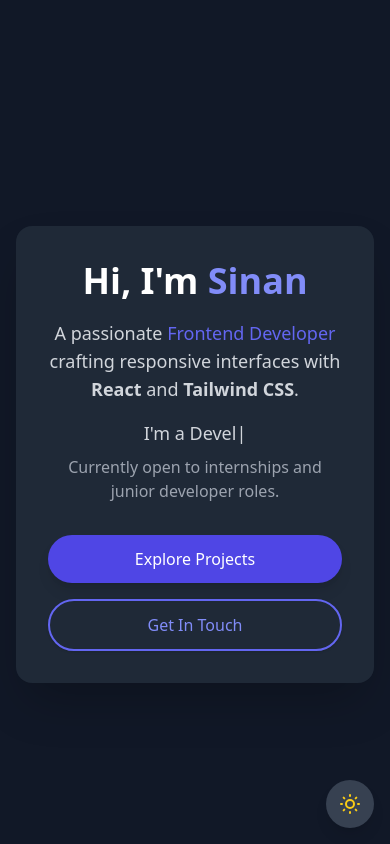
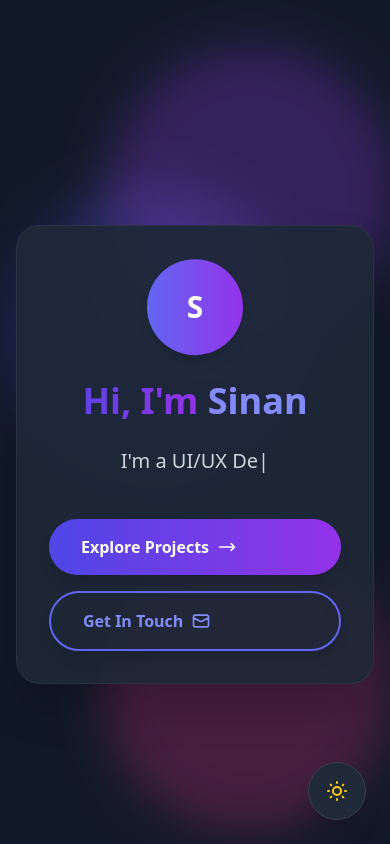
Before and after one commit to Sinanhubb/myportfolio, a React (Create React App) app in the folder my-portfolio/: page / in a window 390 px wide. Shown: the top 844 px of the page. Built offline with nearby package versions, Linux system fonts and the light colour scheme.

Commit message:
improve my portfolio

```diff
--- a/my-portfolio/src/App.js
+++ b/my-portfolio/src/App.js
@@ -1,6 +1,6 @@
-import React, { useState, useEffect } from "react";
+import React, { useState, useEffect, useMemo } from "react";
 import { BrowserRouter as Router, Routes, Route } from "react-router-dom";
-import { motion } from "framer-motion";
+import { motion, AnimatePresence } from "framer-motion";
 import About from "./About";
 import Projects from "./Projects";
 import Footer from "./Footer";
@@ -11,107 +11,279 @@ import AdminLogin from "./AdminLogin";
 import { PrivateRoute } from "./PrivateRoute";
 import ProjectDetail from "./ProjectDetail";
 
-
-
-
-
-
-// Lazy load Navbar
+// Lazy load components for better performance
 const Navbar = React.lazy(() => import("./Navbar"));
 
-function MainApp({ skills, projects, testimonials, fadeInUp, staggerContainer }) {
+// Custom hook for theme management
+const useTheme = () => {
+  const [darkMode, setDarkMode] = useState(() => {
+    if (typeof window !== 'undefined') {
+      const saved = localStorage.getItem('darkMode');
+      return saved ? JSON.parse(saved) : true;
+    }
+    return true;
+  });
+
+  useEffect(() => {
+    document.documentElement.classList.toggle("dark", darkMode);
+    localStorage.setItem('darkMode', JSON.stringify(darkMode));
+  }, [darkMode]);
+
+  return [darkMode, setDarkMode];
+};
+
+// Enhanced animation variants
+const animations = {
+  fadeInUp: {
+    hidden: { opacity: 0, y: 30 },
+    visible: {
+      opacity: 1,
+      y: 0,
+      transition: {
+        duration: 0.6,
+        ease: [0.25, 0.46, 0.45, 0.94]
+      }
+    },
+  },
+
+  staggerContainer: {
+    hidden: { opacity: 0 },
+    visible: {
+      opacity: 1,
+      transition: {
+        staggerChildren: 0.15,
+        delayChildren: 0.1
+      },
+    },
+  },
+
+  slideInLeft: {
+    hidden: { opacity: 0, x: -50 },
+    visible: {
+      opacity: 1,
+      x: 0,
+      transition: { duration: 0.6, ease: "easeOut" }
+    },
+  },
+
+  scaleIn: {
+    hidden: { opacity: 0, scale: 0.8 },
+    visible: {
+      opacity: 1,
+      scale: 1,
+      transition: { duration: 0.5, ease: "easeOut" }
+    },
+  },
+
+  float: {
+    animate: {
+      y: [-10, 10, -10],
+      transition: {
+        duration: 3,
+        repeat: Infinity,
+        ease: "easeInOut"
+      }
+    }
+  }
+};
+
+// Enhanced Loading Component
+const LoadingSpinner = () => (
+  <div className="h-16 bg-gradient-to-r from-indigo-500 to-purple-600 flex items-center justify-center">
+    <div className="animate-spin rounded-full h-8 w-8 border-b-2 border-white"></div>
+  </div>
+);
+
+// Enhanced Hero Section Component
+const HeroSection = ({ fadeInUp }) => {
+  const [isVisible, setIsVisible] = useState(false);
+
+  useEffect(() => {
+    setIsVisible(true);
+  }, []);
+
   return (
-    <>
-      {/* Hero Section */}
-      <section id="home" className="flex items-center justify-center min-h-screen px-4 pt-16">
+    <section id="home" className="relative flex items-center justify-center min-h-screen px-4 pt-16 overflow-hidden">
+      {/* Animated background elements */}
+      <div className="absolute inset-0 overflow-hidden">
+        <motion.div
+          className="absolute top-20 left-10 w-72 h-72 bg-purple-300 dark:bg-purple-700 rounded-full mix-blend-multiply dark:mix-blend-screen filter blur-xl opacity-30"
+          animate={{
+            x: [0, 100, 0],
+            y: [0, -50, 0],
+          }}
+          transition={{
+            duration: 20,
+            repeat: Infinity,
+            ease: "linear"
+          }}
+        />
+        <motion.div
+          className="absolute top-40 right-10 w-72 h-72 bg-indigo-300 dark:bg-indigo-700 rounded-full mix-blend-multiply dark:mix-blend-screen filter blur-xl opacity-30"
+          animate={{
+            x: [0, -100, 0],
+            y: [0, 50, 0],
+          }}
+          transition={{
+            duration: 25,
+            repeat: Infinity,
+            ease: "linear"
+          }}
+        />
+        <motion.div
+          className="absolute -bottom-8 left-20 w-72 h-72 bg-pink-300 dark:bg-pink-700 rounded-full mix-blend-multiply dark:mix-blend-screen filter blur-xl opacity-30"
+          animate={{
+            x: [0, 50, 0],
+            y: [0, -100, 0],
+          }}
+          transition={{
+            duration: 30,
+            repeat: Infinity,
+            ease: "linear"
+          }}
+        />
+      </div>
+
       <motion.div
         initial="hidden"
-          animate="visible"
+        animate={isVisible ? "visible" : "hidden"}
         variants={fadeInUp}
-          className="p-8 bg-white dark:bg-gray-800 bg-opacity-90 backdrop-blur-md rounded-2xl shadow-2xl max-w-2xl w-full text-center"
+        className="relative z-10 p-8 bg-white/90 dark:bg-gray-800/90 backdrop-blur-xl rounded-3xl shadow-2xl max-w-2xl w-full text-center border border-gray-200/50 dark:border-gray-700/50"
       >
-         <h1 className="text-4xl md:text-5xl font-bold text-gray-900 dark:text-white mb-4 leading-tight">
+        <motion.div
+          variants={animations.float}
+          animate="animate"
+          className="mb-6"
+        >
+          <div className="w-24 h-24 mx-auto bg-gradient-to-r from-indigo-500 to-purple-600 rounded-full flex items-center justify-center text-white text-3xl font-bold shadow-lg">
+            S
+          </div>
+        </motion.div>
+
+        <motion.h1
+          className="text-4xl md:text-6xl font-bold bg-gradient-to-r from-indigo-600 via-purple-600 to-indigo-600 bg-clip-text text-transparent mb-6 leading-tight"
+          variants={animations.slideInLeft}
+        >
           Hi, I'm <span className="text-indigo-600 dark:text-indigo-400">Sinan</span>
-</h1>
-<p className="text-gray-600 dark:text-gray-300 text-lg md:text-xl mb-4">
-  A passionate <span className="text-indigo-500">Frontend Developer</span> crafting responsive interfaces with <strong>React</strong> and <strong>Tailwind CSS</strong>.
-</p>
+        </motion.h1>
 
-         <p className="text-gray-600 dark:text-gray-300 text-lg md:text-xl mb-2">
+        <motion.div
+          className="text-gray-600 dark:text-gray-300 text-xl md:text-2xl mb-8 min-h-[2em]"
+          variants={animations.scaleIn}
+        >
           <ReactTyped
-    strings={["I'm a Developer.", "I'm a Designer.", "I'm a Problem Solver."]}
-    typeSpeed={50}
-    backSpeed={30}
+            strings={[
+              "I'm a Full-Stack Developer.",
+              "I'm a UI/UX Designer.",
+              "I'm a Problem Solver.",
+              "I build amazing experiences."
+            ]}
+            typeSpeed={60}
+            backSpeed={40}
+            backDelay={2000}
+            startDelay={1000}
             loop
+            className="font-medium"
           />
-</p>
-<p className="text-gray-500 dark:text-gray-400 text-md md:text-lg mb-8">
-  Currently open to internships and junior developer roles.
-</p>
+        </motion.div>
 
-
-          <div className="flex flex-col sm:flex-row justify-center gap-4">
+        <motion.div
+          className="flex flex-col sm:flex-row justify-center gap-4"
+          variants={animations.staggerContainer}
+        >
           <motion.a
             href="#projects"
-              className="px-8 py-3 bg-indigo-600 text-white rounded-full hover:bg-indigo-700 shadow-lg transition-all duration-300 font-medium"
+            className="group px-8 py-4 bg-gradient-to-r from-indigo-600 to-purple-600 text-white rounded-full hover:from-indigo-700 hover:to-purple-700 shadow-lg transition-all duration-300 font-semibold transform hover:scale-105 hover:shadow-xl"
+            variants={fadeInUp}
             whileHover={{ scale: 1.05 }}
+            whileTap={{ scale: 0.95 }}
           >
+            <span className="flex items-center gap-2">
               Explore Projects
+              <svg className="w-5 h-5 group-hover:translate-x-1 transition-transform" fill="none" stroke="currentColor" viewBox="0 0 24 24">
+                <path strokeLinecap="round" strokeLinejoin="round" strokeWidth="2" d="M17 8l4 4m0 0l-4 4m4-4H3" />
+              </svg>
+            </span>
           </motion.a>
+
           <motion.a
             href="#contact"
-              className="px-8 py-3 border-2 border-indigo-500 text-indigo-600 dark:text-indigo-400 rounded-full hover:bg-indigo-50 dark:hover:bg-indigo-800 shadow transition-all duration-300 font-medium"
+            className="group px-8 py-4 border-2 border-indigo-500 text-indigo-600 dark:text-indigo-400 rounded-full hover:bg-indigo-50 dark:hover:bg-indigo-900/30 shadow-lg transition-all duration-300 font-semibold transform hover:scale-105"
+            variants={fadeInUp}
             whileHover={{ scale: 1.05 }}
+            whileTap={{ scale: 0.95 }}
           >
+            <span className="flex items-center gap-2">
               Get In Touch
+              <svg className="w-5 h-5 group-hover:rotate-12 transition-transform" fill="none" stroke="currentColor" viewBox="0 0 24 24">
+                <path strokeLinecap="round" strokeLinejoin="round" strokeWidth="2" d="M3 8l7.89 4.26a2 2 0 002.22 0L21 8M5 19h14a2 2 0 002-2V7a2 2 0 00-2-2H5a2 2 0 00-2 2v10a2 2 0 002 2z" />
+              </svg>
+            </span>
           </motion.a>
-          </div>
+        </motion.div>
       </motion.div>
     </section>
+  );
+};
 
-      {/* About */}
-      <About skills={skills} />
-
-      {/* Projects */}
-      <Projects projects={projects} />
-
-      {/* Contact */}
-      <Contact />
-
-      {/* Testimonials */}
-      <section className="py-20 bg-gray-100 dark:bg-gray-800">
+// Enhanced Testimonials Section
+const TestimonialsSection = ({ testimonials, fadeInUp, staggerContainer }) => (
+  <section className="py-20 bg-gradient-to-br from-gray-50 to-gray-100 dark:from-gray-800 dark:to-gray-900">
     <div className="max-w-6xl mx-auto px-4">
       <motion.div
         initial="hidden"
         whileInView="visible"
-            viewport={{ once: true }}
+        viewport={{ once: true, margin: "-100px" }}
         variants={fadeInUp}
-            className="mb-12 text-center"
+        className="mb-16 text-center"
       >
-            <h2 className="text-4xl md:text-5xl font-bold mb-6 text-gray-800 dark:text-white">What Clients Say</h2>
+        <h2 className="text-4xl md:text-5xl font-bold mb-6 bg-gradient-to-r from-indigo-600 to-purple-600 bg-clip-text text-transparent">
+          What Clients Say
+        </h2>
+        <div className="w-24 h-1 bg-gradient-to-r from-indigo-500 to-purple-500 mx-auto rounded-full"></div>
       </motion.div>
 
       <motion.div
         initial="hidden"
         whileInView="visible"
-            viewport={{ once: true }}
+        viewport={{ once: true, margin: "-50px" }}
         variants={staggerContainer}
         className="grid grid-cols-1 md:grid-cols-2 gap-8"
       >
-            {testimonials.map((testimonial) => (
+        {testimonials.map((testimonial, index) => (
           <motion.div
             key={testimonial.id}
             variants={fadeInUp}
-                className="bg-white dark:bg-gray-700 p-8 rounded-xl shadow-lg"
+            className="group bg-white dark:bg-gray-700 p-8 rounded-2xl shadow-lg hover:shadow-2xl transition-all duration-300 transform hover:-translate-y-2 border border-gray-100 dark:border-gray-600"
+            whileHover={{ scale: 1.02 }}
           >
-                <p className="text-gray-600 dark:text-gray-300 mb-6 italic">{testimonial.text}</p>
+            <div className="flex mb-4">
+              {[...Array(5)].map((_, i) => (
+                <svg
+                  key={i}
+                  className="w-5 h-5 text-yellow-400 fill-current"
+                  viewBox="0 0 20 20"
+                >
+                  <path d="M9.049 2.927c.3-.921 1.603-.921 1.902 0l1.14 3.51a1 1 0 00.95.69h3.462c.969 0 1.371 1.24.588 1.81l-2.8 2.034a1 1 0 00-.364 1.118l1.07 3.292c.3.921-.755 1.688-1.54 1.118l-2.8-2.034a1 1 0 00-1.175 0l-2.8 2.034c-.784.57-1.838-.197-1.539-1.118l1.07-3.292a1 1 0 00-.364-1.118L2.049 8.937c-.783-.57-.38-1.81.588-1.81h3.461a1 1 0 00.951-.69l1.14-3.51z" />
+                </svg>
+              ))}
+            </div>
+
+            <p className="text-gray-600 dark:text-gray-300 mb-6 italic text-lg leading-relaxed">
+              "{testimonial.text}"
+            </p>
+
             <div className="flex items-center">
-                  <div className="w-12 h-12 bg-gray-300 dark:bg-gray-600 rounded-full mr-4 flex items-center justify-center font-bold text-gray-600 dark:text-gray-300">
+              <div className="w-14 h-14 bg-gradient-to-r from-indigo-500 to-purple-500 rounded-full mr-4 flex items-center justify-center font-bold text-white text-lg shadow-lg">
                 {testimonial.author.split(" ").map((n) => n[0]).join("")}
               </div>
               <div>
-                    <h4 className="font-bold text-gray-800 dark:text-white">{testimonial.author}</h4>
-                    <p className="text-gray-500 dark:text-gray-400 text-sm">{testimonial.position}</p>
+                <h4 className="font-bold text-gray-800 dark:text-white text-lg">
+                  {testimonial.author}
+                </h4>
+                <p className="text-indigo-600 dark:text-indigo-400 text-sm font-medium">
+                  {testimonial.position}
+                </p>
               </div>
             </div>
           </motion.div>
@@ -119,138 +291,158 @@ function MainApp({ skills, projects, testimonials, fadeInUp, staggerContainer })
       </motion.div>
     </div>
   </section>
-    </>
 );
-}
 
-function App() {
-  const [darkMode, setDarkMode] = useState(true);
-
-  useEffect(() => {
-    document.documentElement.classList.toggle("dark", darkMode);
-  }, [darkMode]);
-
-  const fadeInUp = {
-    hidden: { opacity: 0, y: 20 },
-    visible: { opacity: 1, y: 0, transition: { duration: 0.6 } },
-  };
-
-  const staggerContainer = {
-    hidden: { opacity: 0 },
-    visible: {
-      opacity: 1,
-      transition: { staggerChildren: 0.2 },
-    },
-  };
-
-  const skills = [
-    { name: "JavaScript", level: 90 },
-    { name: "React", level: 85 },
-    { name: "Node.js", level: 80 },
-    { name: "HTML/CSS", level: 95 },
-    { name: "Tailwind", level: 90 },
-    { name: "MongoDB", level: 75 },
-  ];
-
-  const projects = [
-    {
-      id: 1,
-      title: "T-Shirt Design Studio",
-      description: "This 3D T-shirt design app offers an immersive customization experience, allowing users to upload graphics, add text, and tweak designs with real-time 3D previews. Built with modern web technologies like Three.js and React, it combines high-fidelity rendering with intuitive controls for effortless creativity—whether for personal use, branding, or e-commerce. Users can export professional-quality designs or share their creations digitally, all within a seamless, responsive interface.",
-      image: "/Screenshot 2025-05-26 200025.png",
-      tags: ["Lit,", "Vite", "TypeScript","Tailwind CSS"]
-    },
-    {
-      id: 2,
-      title: "PyTerminal: Interactive Python Learning Environment",
-      description: "PyTerminal is a full-featured browser-based Python coding environment created specifically for beginning programmers. It combines a professional code editor with an integrated terminal in a single-window interface, allowing seamless code execution with Docker-powered backend security.",
-      image: "Screenshot 2025-05-18 185130.png",
-      tags: ["JavaScript", "Tailwind CSS", "Docker","python"],
-    },
-    {
-      id: 3,
-      title: "On-Demand Service Provider App",
-      description: "This project aims to develop a full-stack web and mobile application that connects users with nearby technicians for various household and commercial services (e.g., plumbing, electrical work, appliance repair). The platform enables users to easily book services, track technicians in real time, and securely manage transactions",
-      image: "Worker home page.png",
-      tags: ["React", "Python", "MySQL","postgres ", "Tailwind CSS"],
-    },
-    {
-      id: 4,
-      title: "Indoor Navigation Using AR",
-      description: "Created an Augmented Reality-based indoor navigation app that helps users navigate complex indoor environments such as malls, campuses, and hospitals using their smartphones. The application employs AR overlays to provide real-time visual guidance to users as they find their way to their destination..",
-      image: "OIP.jpg",
-      tags: ["unity3d", "arcore", "python","c#"],
-    },
-
-  ];
-
-  const testimonials = [
-    {
-      id: 1,
-      text: "Amazing work! Highly recommended.",
-      author: "Jane Smith",
-      position: "CTO, TechCorp",
-    },
-    {
-      id: 2,
-      text: "Great communication and code quality.",
-      author: "Michael Johnson",
-      position: "Founder, StartupX",
-    },
-  ];
-
-  return (
-    <Router>
-      <div className="min-h-screen bg-white dark:bg-gray-900 text-gray-800 dark:text-white flex flex-col transition-colors duration-300">
-        {/* Dark mode toggle */}
-        <button
+// Enhanced Theme Toggle Button
+const ThemeToggle = ({ darkMode, setDarkMode }) => (
+  <motion.button
     aria-label="Toggle dark mode"
-          className="fixed bottom-4 right-4 p-3 rounded-full bg-gray-200 dark:bg-gray-700 shadow-lg z-50 hover:scale-110 transition-transform duration-200"
+    className="fixed bottom-6 right-6 p-4 rounded-full bg-white dark:bg-gray-800 shadow-xl z-50 border border-gray-200 dark:border-gray-700 hover:shadow-2xl transition-all duration-300"
     onClick={() => setDarkMode(!darkMode)}
+    whileHover={{ scale: 1.1 }}
+    whileTap={{ scale: 0.9 }}
+    initial={{ opacity: 0, scale: 0 }}
+    animate={{ opacity: 1, scale: 1 }}
+    transition={{ delay: 1 }}
+  >
+    <AnimatePresence mode="wait">
+      <motion.div
+        key={darkMode ? 'dark' : 'light'}
+        initial={{ rotate: -180, opacity: 0 }}
+        animate={{ rotate: 0, opacity: 1 }}
+        exit={{ rotate: 180, opacity: 0 }}
+        transition={{ duration: 0.3 }}
       >
         {darkMode ? (
           <svg className="w-6 h-6 text-yellow-400" fill="none" stroke="currentColor" viewBox="0 0 24 24">
             <path strokeLinecap="round" strokeLinejoin="round" strokeWidth="2" d="M12 3v1m0 16v1m9-9h-1M4 12H3m15.36 6.36l-.71-.71M6.34 6.34l-.71-.71m12.72 0l-.71.71M6.34 17.66l-.71.71M16 12a4 4 0 11-8 0 4 4 0 018 0z" />
           </svg>
         ) : (
-            <svg className="w-6 h-6 text-gray-800" fill="none" stroke="currentColor" viewBox="0 0 24 24">
+          <svg className="w-6 h-6 text-indigo-600" fill="none" stroke="currentColor" viewBox="0 0 24 24">
             <path strokeLinecap="round" strokeLinejoin="round" strokeWidth="2" d="M21 12.79A9 9 0 1111.21 3 7 7 0 0021 12.79z" />
           </svg>
         )}
-        </button>
+      </motion.div>
+    </AnimatePresence>
+  </motion.button>
+);
 
-        {/* Navbar */}
-        <React.Suspense fallback={<div className="h-16 bg-gray-900"></div>}>
+function MainApp({ skills, projects, testimonials }) {
+  return (
+    <>
+      <HeroSection fadeInUp={animations.fadeInUp} />
+      <About skills={skills} />
+      <Projects projects={projects} />
+      <Contact />
+      <TestimonialsSection
+        testimonials={testimonials}
+        fadeInUp={animations.fadeInUp}
+        staggerContainer={animations.staggerContainer}
+      />
+    </>
+  );
+}
+
+function App() {
+  const [darkMode, setDarkMode] = useTheme();
+
+  // Memoized data to prevent unnecessary re-renders
+  const portfolioData = useMemo(() => ({
+    skills: [
+      { name: "JavaScript", level: 90 },
+      { name: "React", level: 85 },
+      { name: "Node.js", level: 80 },
+      { name: "HTML/CSS", level: 95 },
+      { name: "Tailwind CSS", level: 90 },
+      { name: "MongoDB", level: 75 },
+      { name: "Python", level: 85 },
+      { name: "TypeScript", level: 80 },
+    ],
+
+    projects: [
+      {
+        id: 1,
+        title: "T-Shirt Design Studio",
+        description: "An immersive 3D T-shirt design application offering real-time customization with graphics upload, text editing, and professional-quality rendering. Built with Three.js and React for seamless user experience.",
+        image: "/Screenshot 2025-05-26 200025.png",
+        tags: ["Three.js", "React", "Vite", "TypeScript", "Tailwind CSS"],
+        featured: true,
+        demoUrl: "#",
+        githubUrl: "#"
+      },
+      {
+        id: 2,
+        title: "PyTerminal: Interactive Python Learning",
+        description: "A comprehensive browser-based Python coding environment designed for beginners, featuring an integrated terminal and Docker-powered backend security.",
+        image: "/Screenshot 2025-05-18 185130.png",
+        tags: ["JavaScript", "Python", "Docker", "Tailwind CSS"],
+        featured: true,
+        demoUrl: "#",
+        githubUrl: "#"
+      },
+      {
+        id: 3,
+        title: "On-Demand Service Provider",
+        description: "Full-stack platform connecting users with local technicians for household and commercial services, featuring real-time tracking and secure payment processing.",
+        image: "/Worker home page.png",
+        tags: ["React", "Python", "PostgreSQL", "MySQL", "Tailwind CSS"],
+        featured: false,
+        demoUrl: "#",
+        githubUrl: "#"
+      },
+      {
+        id: 4,
+        title: "AR Indoor Navigation",
+        description: "Augmented Reality indoor navigation system for complex environments like malls and hospitals, providing real-time visual guidance through smartphone AR overlays.",
+        image: "/OIP.jpg",
+        tags: ["Unity3D", "ARCore", "Python", "C#"],
+        featured: false,
+        demoUrl: "#",
+        githubUrl: "#"
+      },
+    ],
+
+    testimonials: [
+      {
+        id: 1,
+        text: "Sinan delivered exceptional work with great attention to detail. His technical skills and communication made our project a huge success.",
+        author: "Jane Smith",
+        position: "CTO, TechCorp",
+      },
+      {
+        id: 2,
+        text: "Outstanding developer with excellent problem-solving skills. The project was completed on time and exceeded our expectations.",
+        author: "Michael Johnson",
+        position: "Founder, StartupX",
+      },
+    ],
+  }), []);
+
+  return (
+    <Router>
+      <div className="min-h-screen bg-white dark:bg-gray-900 text-gray-800 dark:text-white flex flex-col transition-colors duration-300">
+        <ThemeToggle darkMode={darkMode} setDarkMode={setDarkMode} />
+
+        <React.Suspense fallback={<LoadingSpinner />}>
           <Navbar />
         </React.Suspense>
 
         <Routes>
-  {/* Route to project detail page */}
           <Route
             path="/project/:id"
-    element={
-      <ProjectDetail projects={projects} />
-    }
+            element={<ProjectDetail projects={portfolioData.projects} />}
           />
-
-  {/* Admin login page */}
           <Route path="/admin-login" element={<AdminLogin />} />
-
-  {/* Admin panel (protected) */}
           <Route element={<PrivateRoute />}>
             <Route path="/admin" element={<AdminPanel />} />
           </Route>
-
-  {/* Home and all other routes show MainApp */}
           <Route
             path="/"
             element={
               <MainApp
-        skills={skills}
-        projects={projects}
-        testimonials={testimonials}
-        fadeInUp={fadeInUp}
-        staggerContainer={staggerContainer}
+                skills={portfolioData.skills}
+                projects={portfolioData.projects}
+                testimonials={portfolioData.testimonials}
               />
             }
           />
```
Lines whose indentation alone changed are shown as unchanged.
